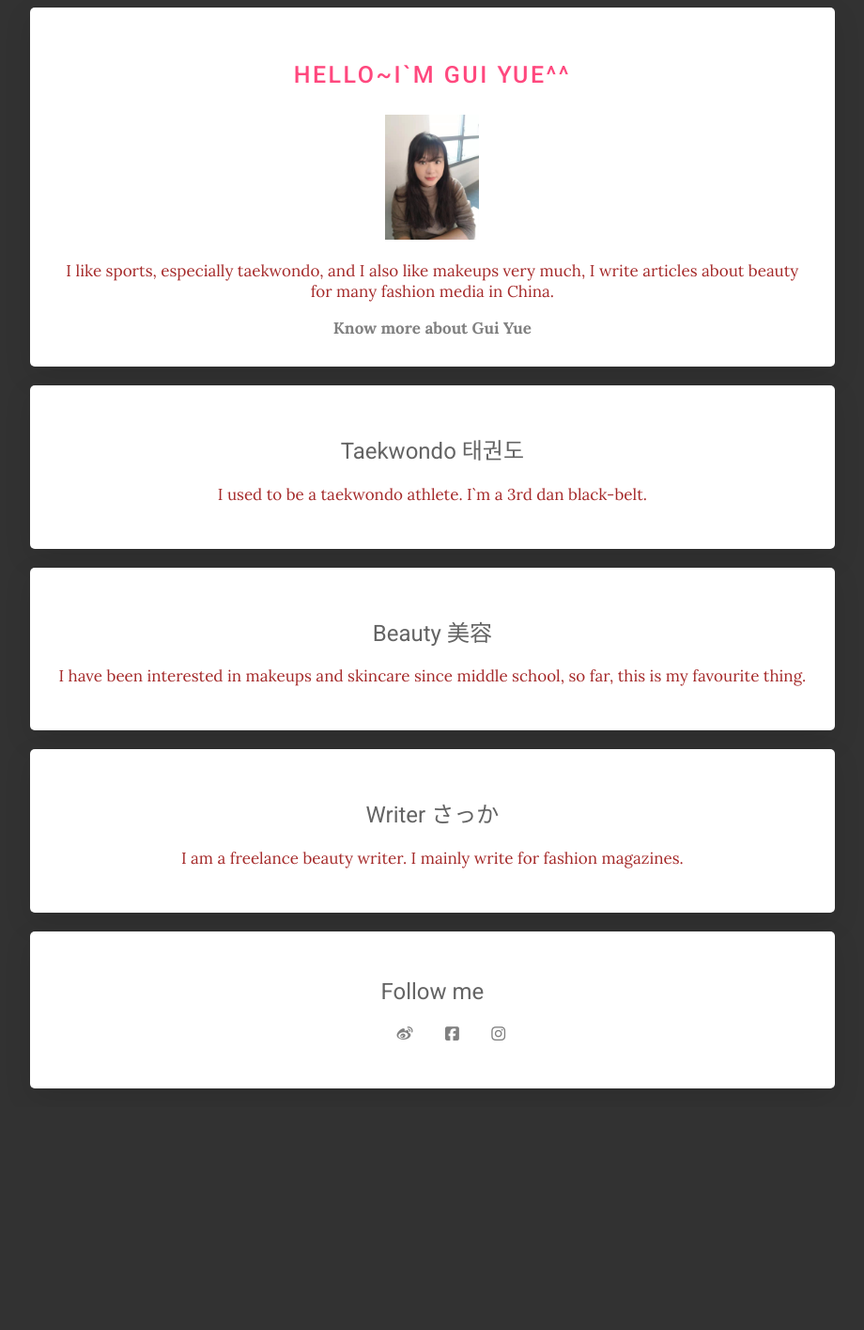
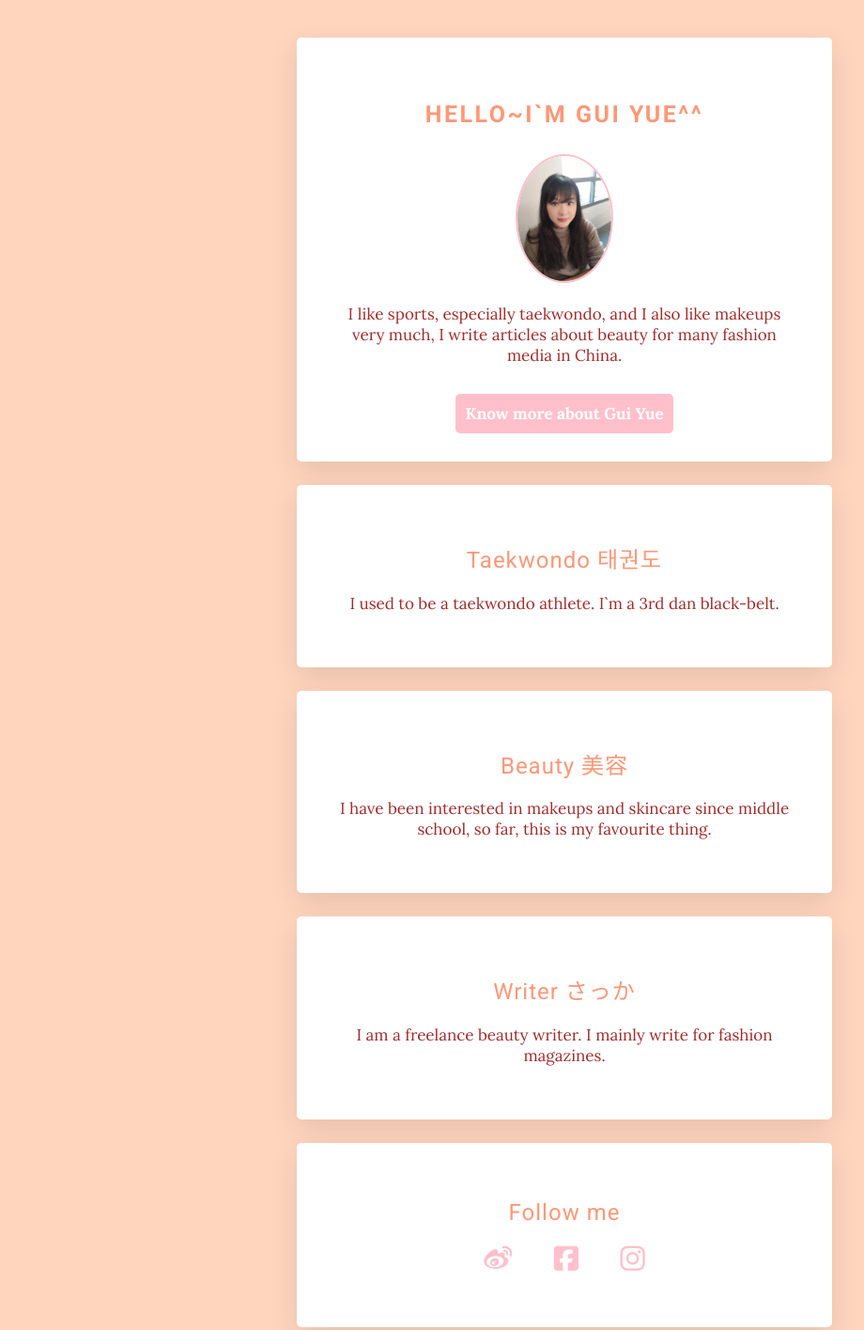
Before and after one commit to gingergui/my-profile, a plain HTML site: page index.html in a window 1280 px wide. Shown: the top 1415 px of the page at 94% size, without its empty margins (39-959 px from the left). Before the commit the page ends 1178 px from the top, so only its background shows below. Drawn offline with Linux system fonts and the light colour scheme.

Commit message:
guiyue
guiyue

```diff
--- a/index.html
+++ b/index.html
@@ -10,33 +10,35 @@
   	<script src="https://kit.fontawesome.com/bc26b263e2.js"></script>
   </head>
 
+ <body>
+
   <div class="container">
-   	<div class="box-container">
+   	  <div class="box-white" id="introduction">
 
    	 <h1>Hello~I`m Gui Yue^^</h1>
-  	 <img src="images/selfie.jpg" width="100px" alt="Gui Yue">
+  	 <img src="images/selfie.jpg" class="img-circle" alt="Gui Yue">
   	 <p>I like sports, especially taekwondo, and I also like makeups very much, I write articles about beauty for many fashion media in China.</p>
-  	 <a href="https://www.xiaohongshu.com/explore" target="_blank">Know more about Gui Yue</a>
-    </div>
+  	 <a href="https://www.xiaohongshu.com/explore" class="btn-pink" target="_blank"> Know more about Gui Yue</a>
+      </div>
 
-    <div class="box-container">
+    <div class="box-white">
   	 <h2>Taekwondo 태권도</h2>
   	 <p>I used to be a taekwondo athlete. I`m a 3rd dan black-belt.</p>
     </div>
 
-    <div class="box-container">
+    <div class="box-white">
      <h2>Beauty 美容</h2>
      <p>I have been interested in makeups and skincare since middle school, so far, this is my favourite thing.</p>
     </div>
 
-    <div class="box-container">
+    <div class="box-white">
      <h2>Writer さっか</h2>
      <p>I am a freelance beauty writer. I mainly write for fashion magazines.</p>
     </div>
 
-    <div class="box-container">
+    <div class="box-white">
      <h2>Follow me</h2>
-      <ul class="socialmedia">
+      <ul class="socialmedia-inline">
     	<li>
     		<a href="https://www.weibo.com" target="_blank">
     		    <i class="fab fa-weibo"></i>
@@ -56,6 +58,7 @@
     </div>
 
    </div>
-   </div>
+
+  </body>
 
  </html>
--- a/style.css
+++ b/style.css
@@ -1,5 +1,5 @@
 body {
-  background-color: rgb(50, 50, 50);
+  background-color: #ffd5be;
   color: brown;
   font-family: 'Lora', serif;
   font-weight: lighter;
@@ -10,14 +10,13 @@ body {
 
 h1, h2 {
 	font-family: 'Roboto', sans-serif;
-
 }
 
 
 h1 {
-	color: #FF487E;
-    font-weight: 500;
-    letter-spacing: 4px;
+	color: #ff9776;
+    font-weight: 600;
+    letter-spacing: 3px;
     font-size: 25px;
     text-transform: uppercase;
     line-height: 50px;
@@ -26,9 +25,10 @@ h1 {
 }
 
 h2 {
-  color: rgb(100, 100, 100);
+  color: #ff9776;
   font-size: 24px;
-  font-weight: lighter;
+  font-weight: 300;
+  letter-spacing: 1px;
 }
 
 a {
@@ -38,31 +38,74 @@ a {
 }
 
 a:hover {
-	color: black;
+	color: orange;
+	text-decoration: underline;
 
 }
 
-.box-container{
+.box-white{
 	background: white;
-    padding: 30px;
+    padding: 40px;
     border-radius: 5px;
     box-shadow: 0 10px 30px rgba(0,0,0,0.1);
     width: 70%;
-    margin-bottom: 20px;
+    margin: 25px auto;
     text-align: center;
 
 }
 
 
 .container{
-	margin: 0 5%;
+	margin: 40px auto;
+	width: 700px;
 }
 
-.socialmedia{
-	list-style: none;
+@media(max-width: 760px) {
+	.container{
+        width: 600px;
+	}
 }
 
-.socialmedia li{
+@media(max-width: 500px) {
+	.container{
+        width: 400px;
+	}
+}
+
+.socialmedia-inline{
+	list-style: none;
+	padding-left: 0px;
+}
+
+.socialmedia-inline li{
 	display: inline;
-	padding: 15px;
+	padding: 20px;
+
 }
+
+.socialmedia-inline i{
+	font-size: 30px;
+	color: pink;
+}
+
+.socialmedia-inline i:hover{
+	color: orange;
+}
+
+.img-circle{
+	width: 100px;
+	border-radius: 70%;
+	border: 2px solid pink;
+}
+
+.btn-pink{
+	background-color: pink;
+	color: white;
+	padding: 10px 10px;
+	border-radius: 5px;
+}
+
+#introduction p {
+	margin-bottom: 40px;
+
+}
```
